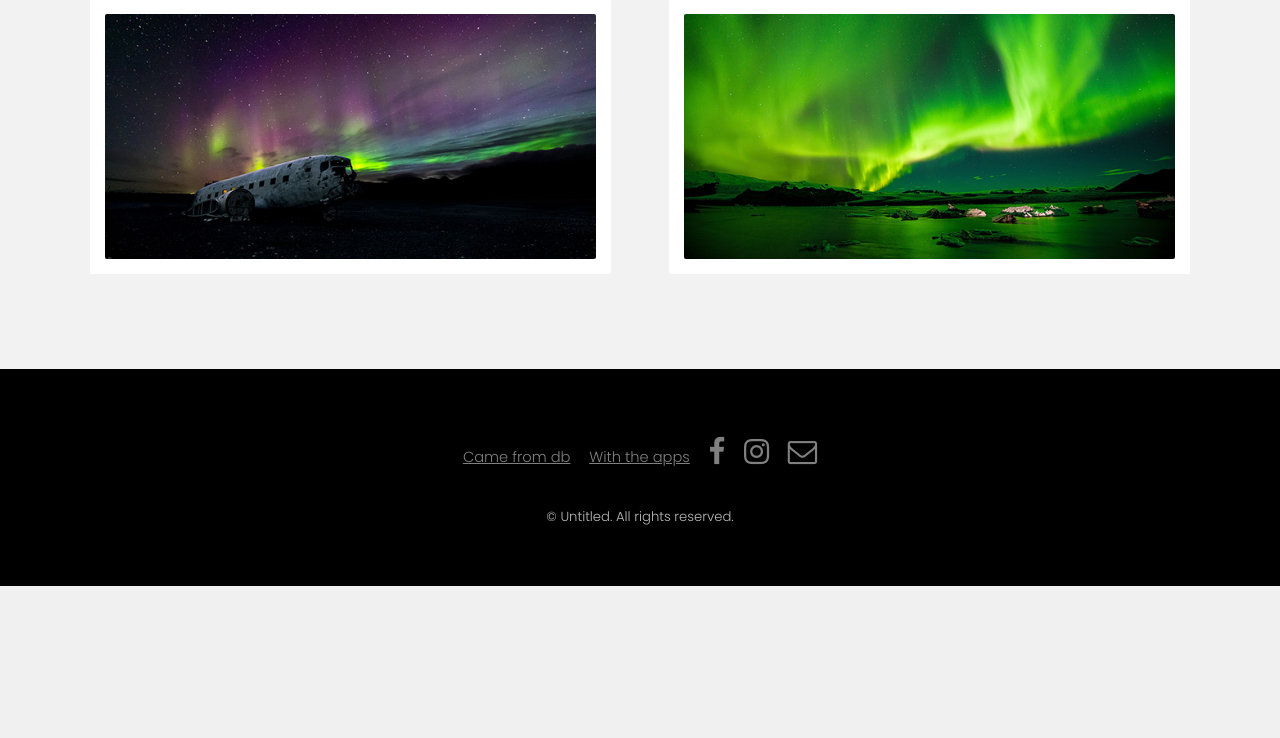
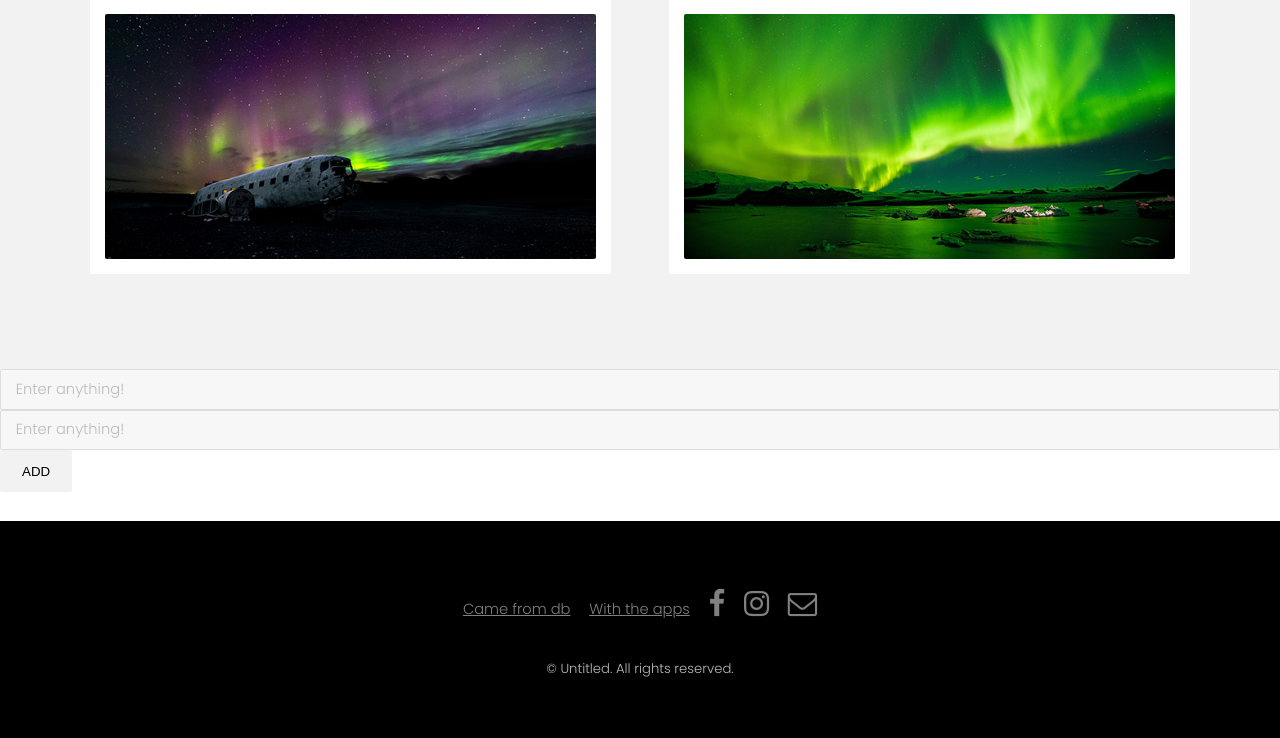
Before and after one commit to 0blackskull/todoapp, a Django app: template templates/index.html in a window 1280 px wide. Shown: the part 2178-2916 px from the top of the page. Before the commit the page ends 2764 px from the top, so only its background shows below. Run offline with Django 3.2, Linux system fonts and the light colour scheme; the template is opened without the code that fills it: values that come from a table or form of the project are taken from there, others are empty; data comes from the database, SQL or seed files in the repository; both versions use the stored data as it was after the commit.

Commit message:
Committing the form thing

```diff
--- a/hielo/urls.py
+++ b/hielo/urls.py
@@ -5,4 +5,5 @@ from . import views
 urlpatterns = [
 	path('', views.index, name='index'),
 	#path('add',views.add, name='add')
+	path('add',views.addTodoItem, name = 'add')
 ]
--- a/templates/index.html
+++ b/templates/index.html
@@ -165,6 +165,19 @@
 				</div>
 			</section>
 
+			<section>
+				<form action = "{% url 'add' %}" method = "POST" role = "form">
+					{% csrf_token %}
+					<div class = "input-group">
+						<input type = "text" name = "text" class="form-control" placeholder="Enter anything!" aria-label="Todo" aria-describeby="add-btn">
+						{{ form.text }}
+						<span class = "input-group-btn">
+							<button type = "submit" class = "btn btn-default" id = "add-btn">ADD</button>
+						</span>
+					</div>
+				</form>
+			</section>
+
 
 		<!-- Footer -->
 			<footer id="footer">
```
Also changed, not shown: hielo/views.py (+13 -1 lines), db.sqlite3.
